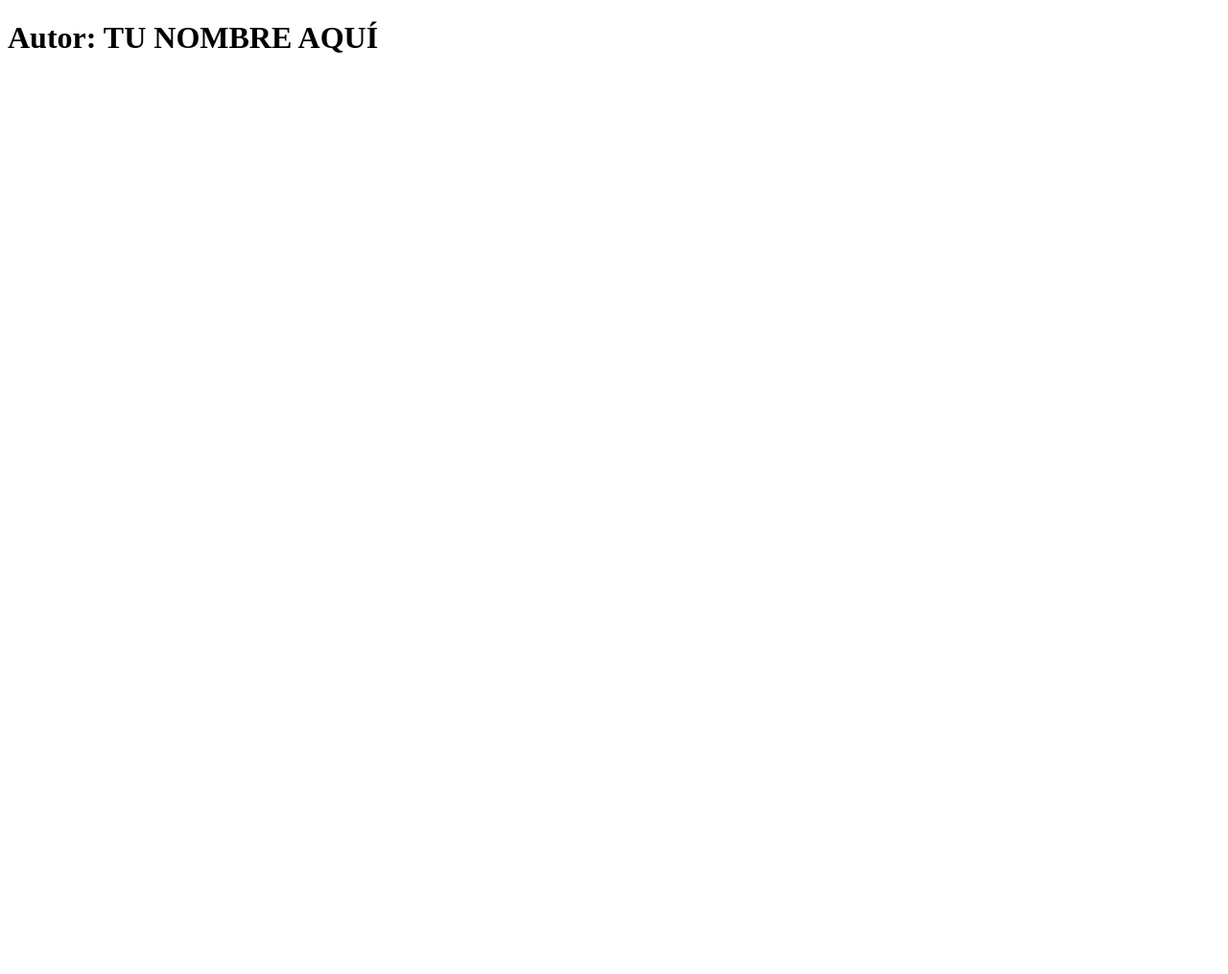
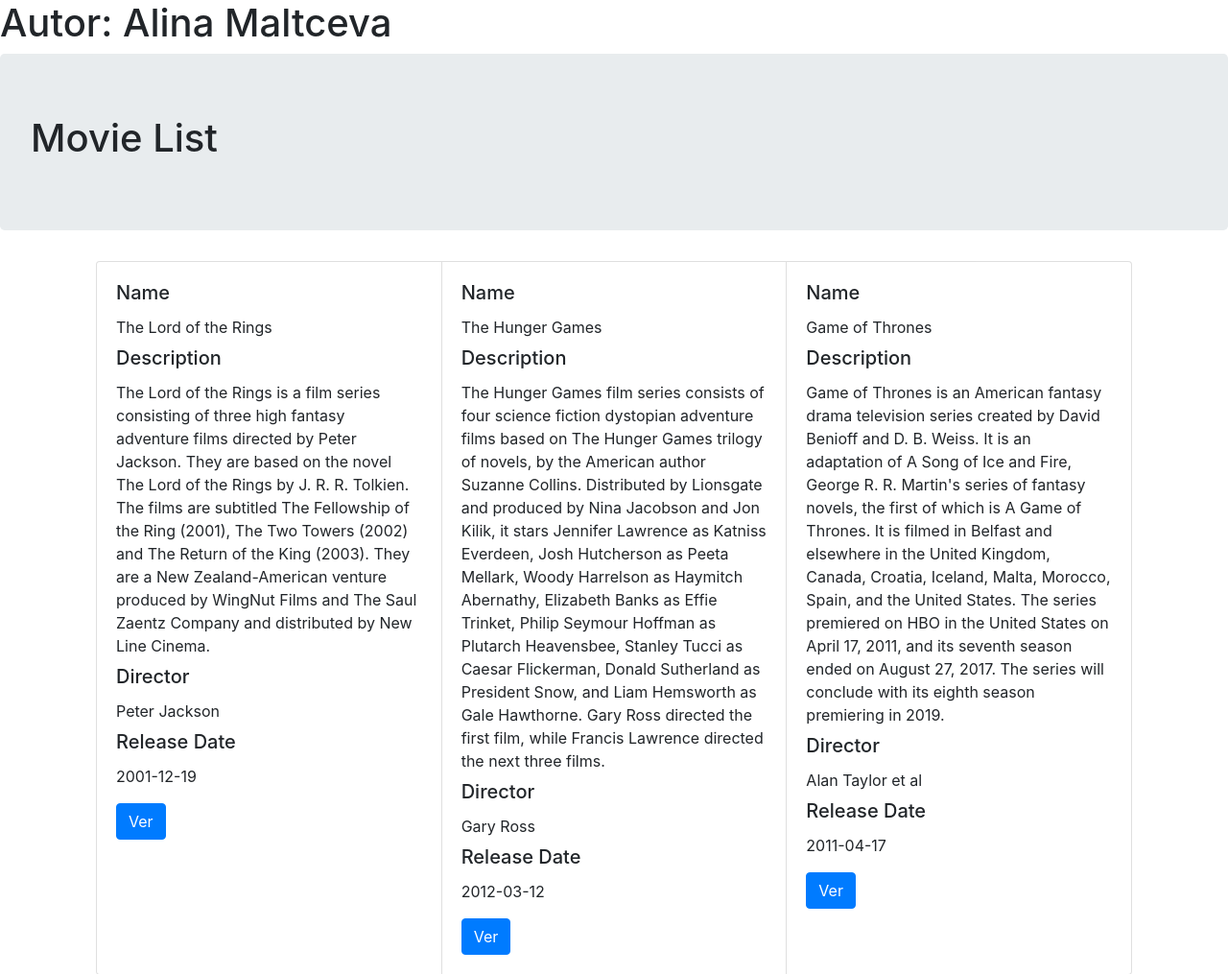
Before and after one commit to alinaSESH/practica_vuejs_introduccion, a website: page index.html in a window 1280 px wide. Shown: the whole page at 96% size. Before the commit the page ends 800 px from the top, so only its background shows below. Drawn offline with nearby package versions, Linux system fonts and the light colour scheme.

Commit message:
Práctica introducción realizada! Tests pasados!

```diff
--- a/index.html
+++ b/index.html
@@ -4,17 +4,32 @@
 <head>
     <meta charset="utf-8">
     <title>Introducción a VueJS</title>
-        <meta name="author" content="">
-        <meta name="description" content="">
+    <meta name="author" content="Alina Maltceva">
+    <meta name="description" content="Alina Maltceva">
     <meta name="viewport" content="width=device-width, initial-scale=1">
 </head>
 
 <body>
-
-        <h1 id="autor">Autor: TU NOMBRE AQUÍ</h1>
-
-        <!-- https://vuejs.org/v2/guide/index.html -->
+    <h1 id="autor">Autor: Alina Maltceva</h1>
     <div id="app">
+        <div>
+            <div class="jumbotron" style="background-color: #E8ECEE;">
+                <h1 id="title" class="h1">{{ col.collection.title }}</h1>
+            </div>
+        </div>
+        <div class="card-group"style="margin-left:100px;margin-right: 100px">
+            <div class="card" v-for="obj in col.collection.items">
+                <div class="card-body">
+                    <dl>
+                        <div v-for="pelis in obj.data">
+                            <dt><h5 class="card-title">{{pelis.prompt}}</h5></dt>
+                            <dd><p class="card-text">{{pelis.value}}</p></dd>
+                        </div>
+                    </dl>
+                    <a v-bind:href="obj.href" class="btn btn-primary">Ver</a>
+                </div>
+            </div>
+        </div>
         <!--
             TODO: Mostrar datos del objeto collection. Ver archivo ./js/script.js
             - Cargar la librería de VueJS y el script ./js/script.js al final de la etiqueta <body>
@@ -27,9 +42,9 @@
             - El término <dt> será la propiedad "prompt"
             - La definición <dd> será la propiedad "value"
         -->
-
     </div>
-
 </body>
-
+<script src="https://cdn.jsdelivr.net/npm/vue@2"></script>
+<link rel="stylesheet" href="https://maxcdn.bootstrapcdn.com/bootstrap/4.0.0/css/bootstrap.min.css"integrity="sha384-Gn5384xqQ1aoWXA+058RXPxPg6fy4IWvTNh0E263XmFcJlSAwiGgFAW/dAiS6JXm" crossorigin="anonymous">
+<script type="text/javascript" src="./js/script.js"></script>
 </html>
--- a/package.json
+++ b/package.json
@@ -9,8 +9,9 @@
   "license": "GPL-3.0",
   "author": "Pedro Prieto",
   "devDependencies": {
-    "chromedriver": "^96.0.0",
-    "nightwatch": "^1.7.13",
+    "chromedriver": "^98.0.0",
+    "geckodriver": "^3.0.1",
+    "nightwatch": "^2.0.7",
     "serve-handler": "^6.1.3"
   }
 }
```
Also changed, not shown: 1 other file. Lines whose indentation alone changed are shown as unchanged.
